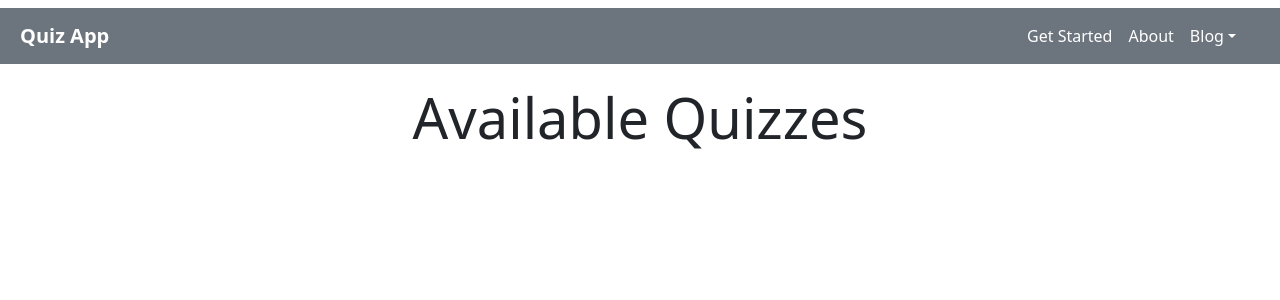
After one commit to Francis-7/fullstack_portfolio_project, a Django app: template quizProject/quizApp/templates/quizApp/quiz_list.html in a window 1280 px wide. The commit adds this page. Shown: the top 300 px of the page. Run offline with Django 5.2, Linux system fonts and the light colour scheme; the template is opened without the code that fills it, so the values that code supplies are empty.

Commit message:
quiz page and quiz list added with more data

```diff
--- a/quizProject/quizApp/templates/quizApp/base.html
+++ b/quizProject/quizApp/templates/quizApp/base.html
@@ -70,7 +70,7 @@
             <ul class="navbar-nav justify-content-end flex-grow-1 pe-3">
               <li class="nav-item">
                 <a
-                  href="#"
+                  href="{% url 'login' %}"
                   class="nav-link active text-light"
                   aria-current="page"
                   >Get Started</a
--- a/quizProject/quizApp/templates/quizApp/dashboard.html
+++ b/quizProject/quizApp/templates/quizApp/dashboard.html
@@ -9,4 +9,7 @@
     <div class="text-center">
         <h1>Your Dashboard</h1>
     </div>
+    <a href="{% url 'quiz_list' %}" class="btn btn-info"
+          >Go to Quiz</a
+        >
 {% endblock  %}
--- /dev/null
+++ b/quizProject/quizApp/templates/quizApp/quiz_list.html
@@ -0,0 +1,21 @@
+{% extends 'quizApp/base.html' %}
+
+{% block title %}
+    The Quiz List Page
+{% endblock  %}
+
+{% block content %}
+    <div>
+        <h1 class="display-4 p-2 text-center">Available Quizzes</h1>
+        <ul>
+
+            {% for quiz in quizzes %}
+                <p>
+                    <li><a href="{% url 'quiz_page' quiz.id %}" class="btn btn-secondary">{{ quiz.name }}</a></li>
+                </p>
+
+            {% endfor %}
+
+        </ul>
+    </div>
+{% endblock  %}
--- a/quizProject/quizApp/urls.py
+++ b/quizProject/quizApp/urls.py
@@ -13,7 +13,8 @@ urlpatterns = [
   path('register/', views.register, name='register'),
   path('login/', views.login_view, name='login'),
   path('logout/', views.logout_view, name='logout'),
-  path('quiz_page/', views.quiz_page, name='quiz_page'),
+  path('quiz_page/<int:quiz_id>/', views.quiz_page, name='quiz_page'),
+  path('quiz_list/', views.quiz_list, name='quiz_list'),
   path('dashboard/', views.dashboard, name='dashboard'),
   path('calculate_score/', views.calculate_score, name='calculate_score'),
 ]
```
Also changed, not shown: quizProject/quizApp/templates/quizApp/quiz_page.html (added, +16 -0 lines), quizProject/quizApp/views.py (+9 -3 lines).
